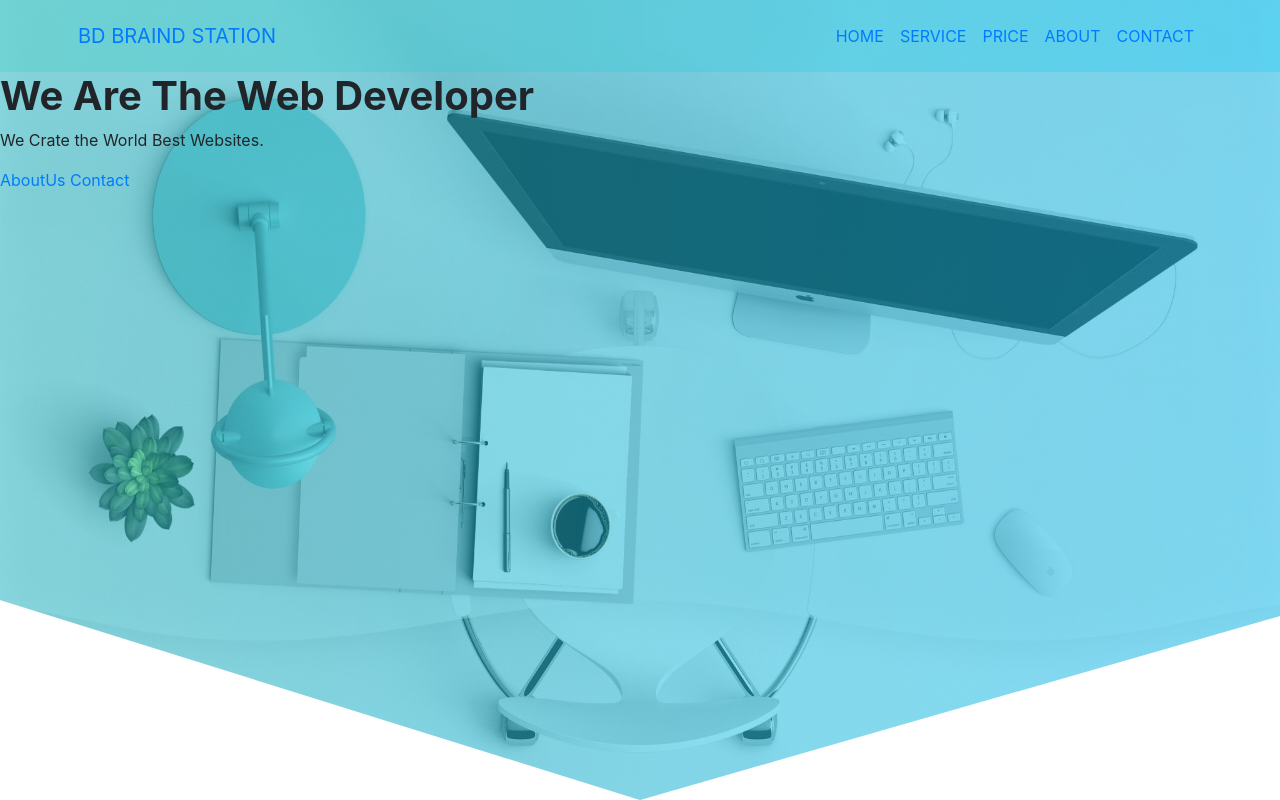
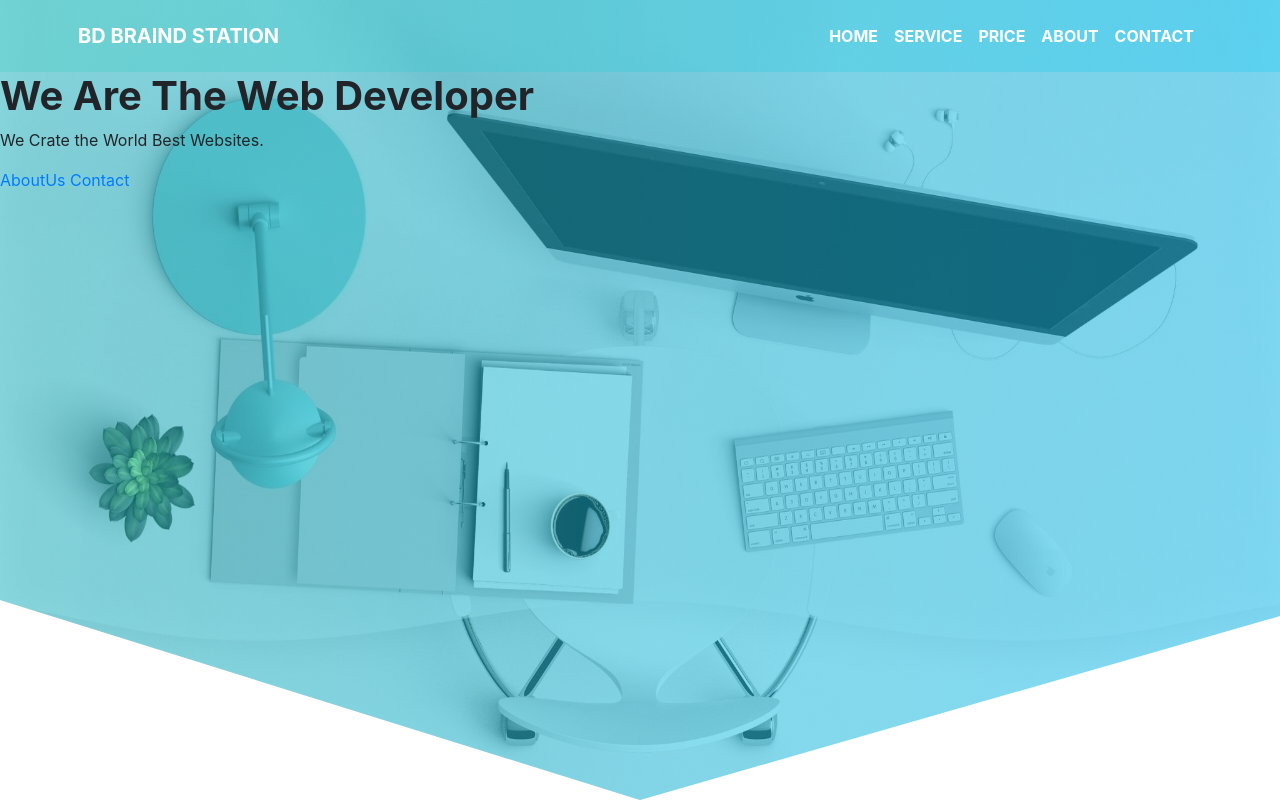
Before and after one commit to JA-SUJON/Bootstrap, a plain HTML site: page index.html in a window 1280 px wide. Drawn offline with nearby package versions, Linux system fonts and the light colour scheme.

Commit message:
Change  Menu Text Color

```diff
--- a/css/style.css
+++ b/css/style.css
@@ -2,7 +2,9 @@
 Common Css
 */
 *{padding: 0; margin: 0; box-sizing: border-box;}
-
+a{text-decoration: none;}
+a:hover{text-decoration: none;}
+li{list-style: none;}
 
 
 /*
@@ -35,3 +37,8 @@ Header Section
     z-index: -1;
     background: linear-gradient(to right, #1e5799 0%, #3ccdbb 0%, #16c9f6 100%);
 }
+
+.nav-item a{
+    color:#fff;
+    font-weight: bold;
+}
--- a/index.html
+++ b/index.html
@@ -14,7 +14,7 @@
     <!--Nav Section Start-->
     <nav class="navbar navbar-expand-lg">
         <div class="container text-uppercase p-2">
-            <a class="navbar-brand" href="#">BD BRAIND STATION</a>
+            <a class="navbar-brand font-weight-bold text-white" href="#">BD BRAIND STATION</a>
             <button class="navbar-toggler" type="button" data-toggle="collapse" data-target="#navbarSupportedContent" aria-controls="navbarSupportedContent" aria-expanded="false" aria-label="Toggle navigation">
             <span class="navbar-toggler-icon"></span>
             </button>
```
